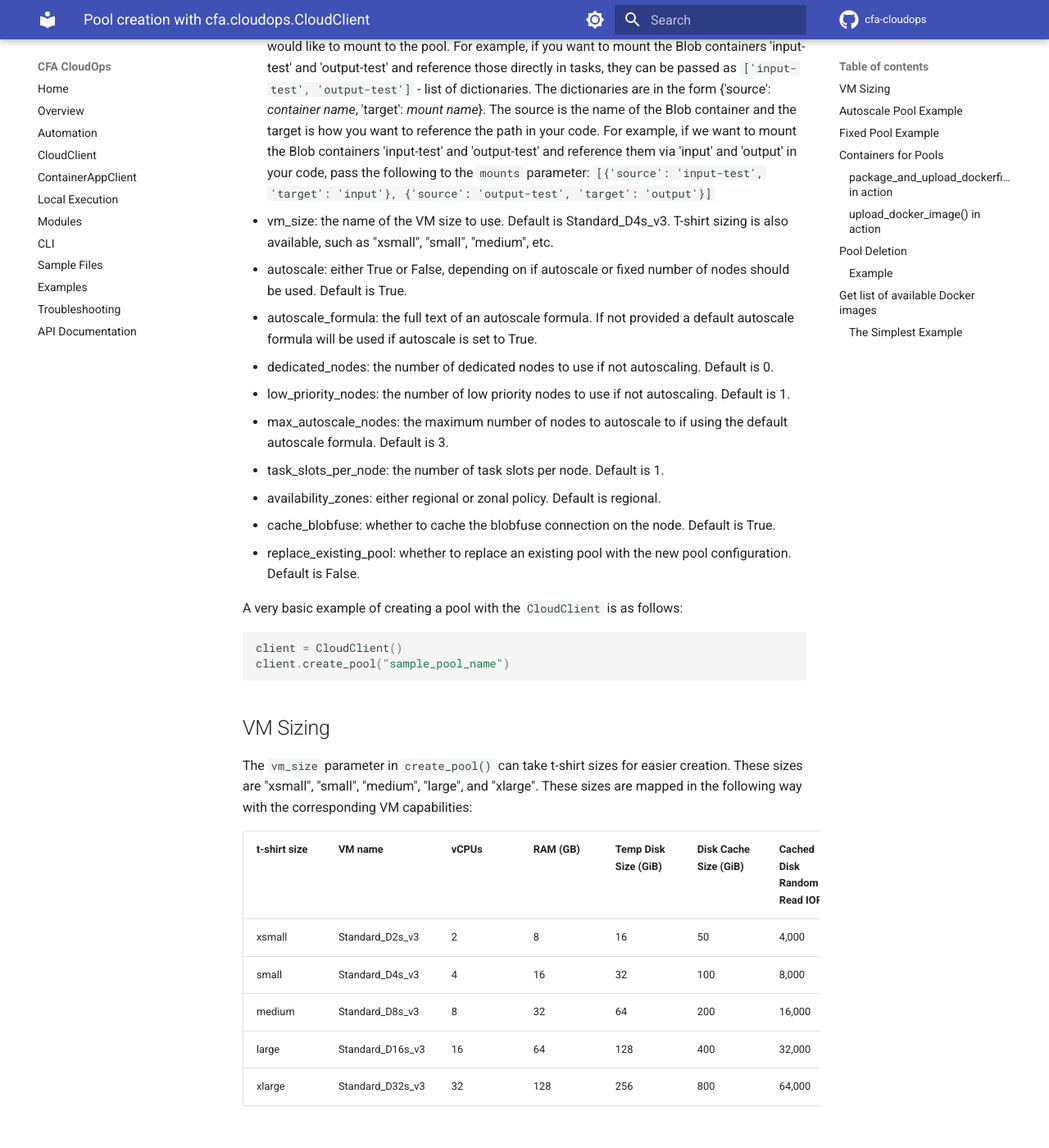
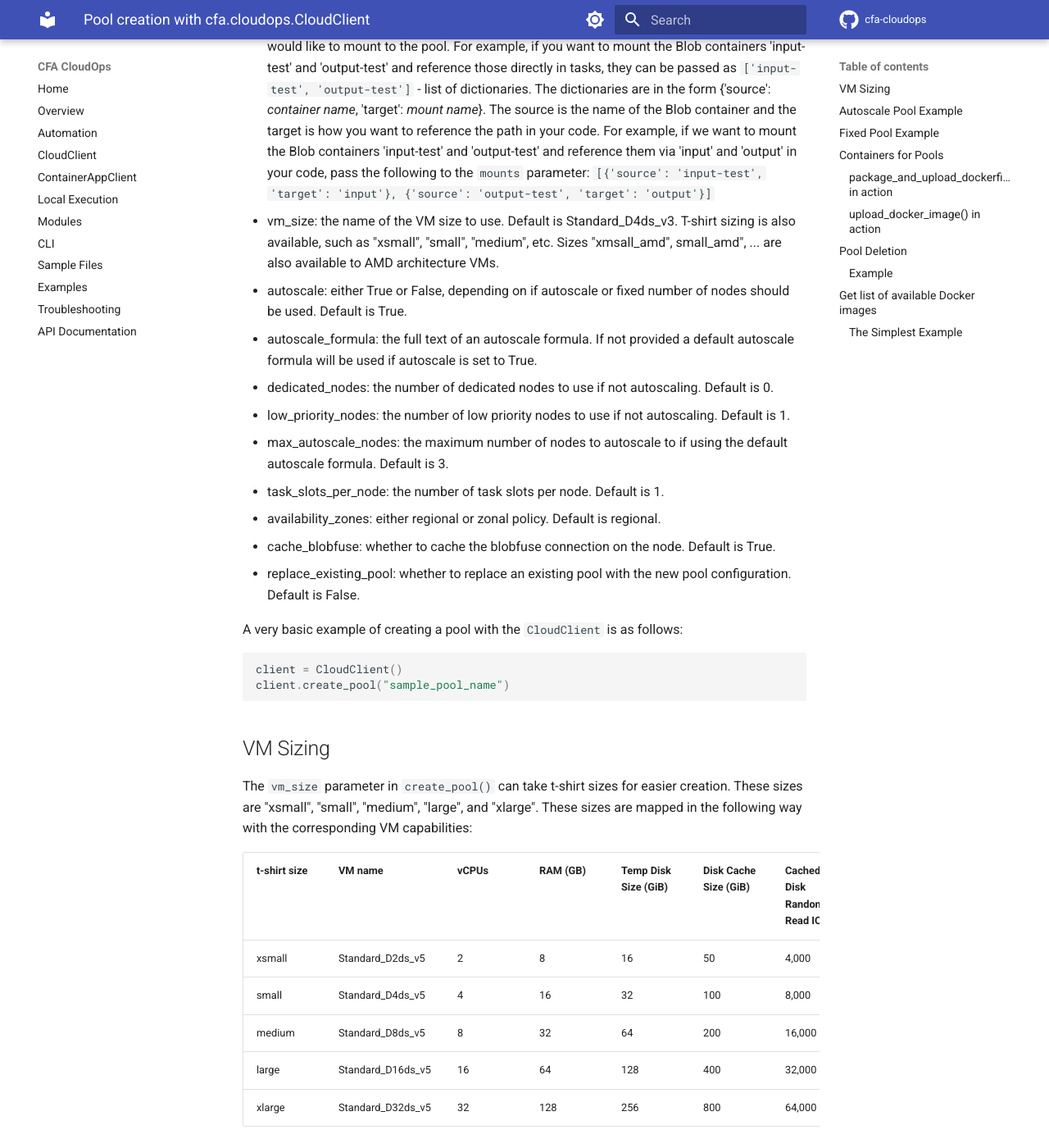
Before and after one commit to CDCgov/cfa-cloudops, an MkDocs documentation site: the page built from docs/CloudClient/pool.md, in a window 1280 px wide and 1400 px high, scrolled down 516 px. Shown: the whole window at 82% size. Built offline with MkDocs 1.6.1 and Material for MkDocs 9.7.7, drawn with Linux system fonts in a browser that asks for light colours; comment, search, counter and statistics services are not loaded.

Commit message:
update to new VMs

````diff
--- a/docs/CloudClient/pool.md
+++ b/docs/CloudClient/pool.md
@@ -11,7 +11,7 @@ Pools can easily be created with a `CloudClient` object while maintaining the fl
     ```['input-test', 'output-test']```
     - list of dictionaries. The dictionaries are in the form {'source': *container name*, 'target': *mount name*}. The source is the name of the Blob container and the target is how you want to reference the path in your code. For example, if we want to mount the Blob containers 'input-test' and 'output-test' and reference them via 'input' and 'output' in your code, pass the following to the `mounts` parameter:
     ```[{'source': 'input-test', 'target': 'input'}, {'source': 'output-test', 'target': 'output'}]```
-- vm_size: the name of the VM size to use. Default is Standard_D4s_v3. T-shirt sizing is also available, such as "xsmall", "small", "medium", etc.
+- vm_size: the name of the VM size to use. Default is Standard_D4ds_v3. T-shirt sizing is also available, such as "xsmall", "small", "medium", etc. Sizes "xmsall_amd", small_amd", ... are also available to AMD architecture VMs.
 - autoscale: either True or False, depending on if autoscale or fixed number of nodes should be used. Default is True.
 - autoscale_formula: the full text of an autoscale formula. If not provided a default autoscale formula will be used if autoscale is set to True.
 - dedicated_nodes: the number of dedicated nodes to use if not autoscaling. Default is 0.
@@ -35,11 +35,11 @@ The `vm_size` parameter in `create_pool()` can take t-shirt sizes for easier cre
 
 | t-shirt size | VM name | vCPUs | RAM (GB) | Temp Disk Size (GiB) | Disk Cache Size (GiB) | Cached Disk Random Read IOPS |
 | -- | -- | -- | -- | -- | -- | -- |
-| xsmall | Standard_D2s_v3 | 2 | 8 | 16 | 50 | 4,000 |
-| small | Standard_D4s_v3 | 4 | 16 | 32 | 100 | 8,000 |
-| medium | Standard_D8s_v3 | 8 | 32 | 64 | 200 | 16,000 |
-| large | Standard_D16s_v3 | 16 | 64 | 128 | 400 | 32,000 |
-| xlarge | Standard_D32s_v3 | 32 | 128 | 256 | 800 | 64,000|
+| xsmall | Standard_D2ds_v5 | 2 | 8 | 16 | 50 | 4,000 |
+| small | Standard_D4ds_v5 | 4 | 16 | 32 | 100 | 8,000 |
+| medium | Standard_D8ds_v5 | 8 | 32 | 64 | 200 | 16,000 |
+| large | Standard_D16ds_v5 | 16 | 64 | 128 | 400 | 32,000 |
+| xlarge | Standard_D32ds_v5 | 32 | 128 | 256 | 800 | 64,000|
 
 
 
````
Also changed, not shown: docs/overview.md (+1 -1 lines), docs/examples/getting_started/cloudclient_walkthrough.ipynb, 3 other files.
